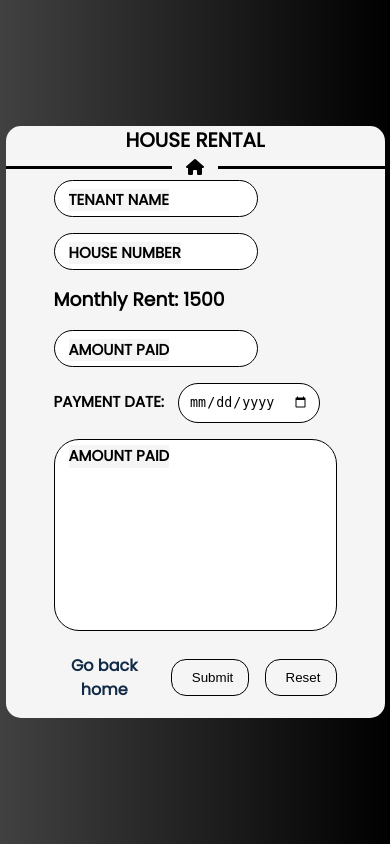
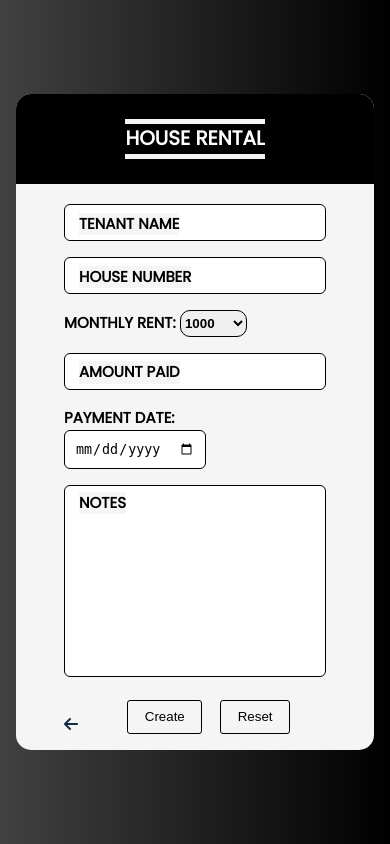
Before and after one commit to Ilaggerz/Cash_Payment_Receipt, a PHP site: page /createPage.html in a window 390 px wide. Run offline with PHP 8.4, Linux system fonts and the light colour scheme; some libraries are stand-ins or nearby versions.

Commit message:
Fixing Designs/ Responsive Design

```diff
--- a/createPage.html
+++ b/createPage.html
@@ -18,7 +18,6 @@
         <form action="" method="Post">
           <div class="create__header">
             <h1 class="create__form__header">HOUSE RENTAL</h1>
-            <div><i class="fa-solid fa-house"></i></div>
           </div>
           <section class="create__form__body">
             <div>
@@ -29,7 +28,14 @@
               <input type="text" name="house_name" id="houseName" required />
               <label for="houseName">HOUSE NUMBER</label>
             </div>
-            <div><h3>Monthly Rent: 1500</h3></div>
+            <div>
+              <label for="monthlyRent"> MONTHLY RENT:</label>
+              <select name="montlyRent" id="monthlyRent">
+                <option value="1000">1000</option>
+                <option value="1200">1200</option>
+                <option value="1500">1500</option>
+              </select>
+            </div>
             <div>
               <input type="text" name="amount_paid" id="amountPaid" required />
               <label for="amountPaid">AMOUNT PAID</label>
@@ -45,14 +51,16 @@
             </div>
             <div>
               <textarea name="notes" id="notes" cols="30" rows="10"></textarea>
-              <label for="notes">AMOUNT PAID</label>
+              <label for="notes">NOTES</label>
             </div>
-            <div>
+            <div class="lastBtn">
               <a aria-label="Go Back Home" href="index.html" class="goBackLink"
-                >Go back home</a
-              >
-              <button type="submit" name="Submit">Submit</button>
-              <button type="reset">Reset</button>
+                ><i class="fa-solid fa-arrow-left"></i
+              ></a>
+              <div class="actionBtns">
+                <button type="submit" name="Submit">Create</button>
+                <button type="reset">Reset</button>
+              </div>
             </div>
           </section>
         </form>
--- a/css/style.css
+++ b/css/style.css
@@ -138,9 +138,36 @@ svg {
   justify-content: center;
   align-items: center;
   overflow: hidden;
+  padding: 25px 0px;
+  background-color: var(--SECOND-COLOR-GRADIENT);
+  border-radius: 15px 15px 0 0;
+  margin-bottom: 20px;
 }
 .create__header .create__form__header {
   font-size: clamp(1rem, 1vw + 1rem, 1.75rem);
+  font-weight: 700;
+  color: transparent;
+  background-image: linear-gradient(#fff, #fff);
+  background-repeat: no-repeat;
+  background-clip: text;
+  -webkit-background-clip: text;
+  background-position: -200px 0;
+  animation: textanimation 2s linear 1 forwards;
+}
+
+@keyframes textanimation {
+  100% {
+    background-position: 0 0;
+  }
+}
+
+.create__form__header::before,
+.create__form__header::after {
+  content: "";
+  display: block;
+  width: 100%;
+  height: 5px;
+  background-color: var(--UL-BG-COLOR);
 }
 
 .create__header div {
@@ -176,7 +203,7 @@ svg {
 input[id="tenantName"] {
   padding: 10px;
   padding-left: 15px;
-  border-radius: 25px;
+  border-radius: 6px;
   outline: none;
   border: 1px solid var(--SECOND-COLOR-GRADIENT);
 }
@@ -199,7 +226,7 @@ input[id="tenantName"]:valid ~ label[for="tenantName"] {
 input[id="houseName"] {
   padding: 10px;
   padding-left: 15px;
-  border-radius: 25px;
+  border-radius: 6px;
   outline: none;
   border: 1px solid var(--SECOND-COLOR-GRADIENT);
 }
@@ -219,10 +246,27 @@ input[id="houseName"]:valid ~ label[for="houseName"] {
   transform: translate(-5px, -18px) scale(0.75);
 }
 
+label[for="monthlyRent"] {
+  font-size: 15px;
+  background-color: var(--UL-BG-COLOR);
+  font-weight: 700;
+}
+
+select[id="monthlyRent"] {
+  width: 5em;
+  height: 2em;
+  border-radius: 10px;
+  border: 1px solid var(--SECOND-COLOR-GRADIENT);
+  font-weight: 700;
+}
+select[id="monthlyRent"] option {
+  font-weight: 700;
+}
+
 input[id="amountPaid"] {
   padding: 10px;
   padding-left: 15px;
-  border-radius: 25px;
+  border-radius: 6px;
   outline: none;
   border: 1px solid var(--SECOND-COLOR-GRADIENT);
 }
@@ -250,7 +294,7 @@ label[for="paymentDate"] {
 }
 input[id="paymentDate"] {
   padding: 10px;
-  border-radius: 25px;
+  border-radius: 6px;
   outline: none;
   border: 1px solid var(--SECOND-COLOR-GRADIENT);
 }
@@ -259,7 +303,7 @@ textarea[id="notes"] {
   padding: 10px;
   padding-left: 15px;
   padding-top: 30px;
-  border-radius: 25px;
+  border-radius: 6px;
   outline: none;
   border: 1px solid var(--SECOND-COLOR-GRADIENT);
   resize: none;
@@ -279,16 +323,18 @@ textarea[id="notes"]:focus ~ label[for="notes"] {
   transform: translate(-5px, -18px) scale(0.75);
 }
 
-.create__form__body div:last-child {
+.create__form__body .lastBtn {
   display: flex;
-  justify-content: space-between;
   align-items: center;
-  column-gap: 1rem;
+  margin: 0;
+}
+.actionBtns {
+  flex: 1;
   text-align: center;
 }
-.create__form__body div button {
-  padding: 10px 20px;
-  border-radius: 15px;
+.actionBtns button {
+  padding: 0.625em calc(0.625em + 0.625em);
+  border-radius: 3px;
   outline: none;
   border: 1px solid var(--SECOND-COLOR-GRADIENT);
   cursor: pointer;
@@ -298,8 +344,9 @@ textarea[id="notes"]:focus ~ label[for="notes"] {
   z-index: 1;
   background-color: transparent;
   transition: all 1s ease-in-out -0.5s;
+  margin-left: 1em;
 }
-.create__form__body div button::before {
+.actionBtns button::before {
   content: "";
   position: absolute;
   height: 360%;
@@ -312,15 +359,16 @@ textarea[id="notes"]:focus ~ label[for="notes"] {
   z-index: -1;
 }
 
-.create__form__body div button:focus::before {
+.actionBtns button:hover::before {
   width: 105%;
 }
 
-.create__form__body div button:focus {
+.actionBtns button:hover {
   color: #f5f5f5;
 }
 
 .goBackLink {
+  font-size: clamp(1rem, 1vw + 0.75rem, 2rem);
   text-decoration: none;
   color: var(--TEXT--COLOR);
   font-weight: 700;
@@ -329,7 +377,7 @@ textarea[id="notes"]:focus ~ label[for="notes"] {
   border: none;
 }
 
-.goBackLink::before {
+/* .goBackLink::before {
   content: "";
   position: absolute;
   display: block;
@@ -343,4 +391,13 @@ textarea[id="notes"]:focus ~ label[for="notes"] {
 .goBackLink:hover::before,
 .goBackLink:focus::before {
   width: 100%;
+} */
+
+@media only screen and (max-width: 424px) {
+  input[id="tenantName"],
+  input[id="houseName"],
+  input[id="amountPaid"],
+  textarea[id="notes"] {
+    width: 100%;
+  }
 }
```
Also changed, not shown: payPage.html (+6 -8 lines).
